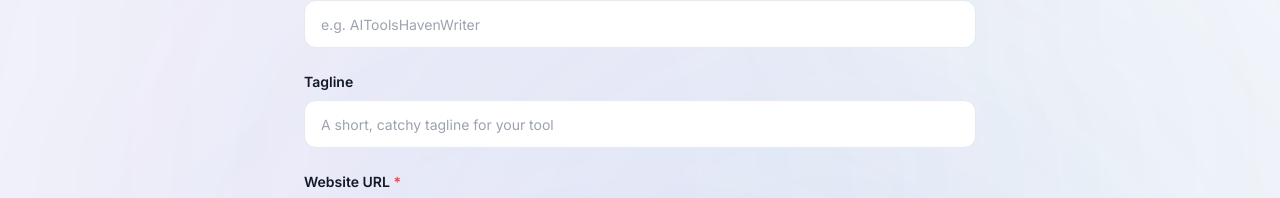
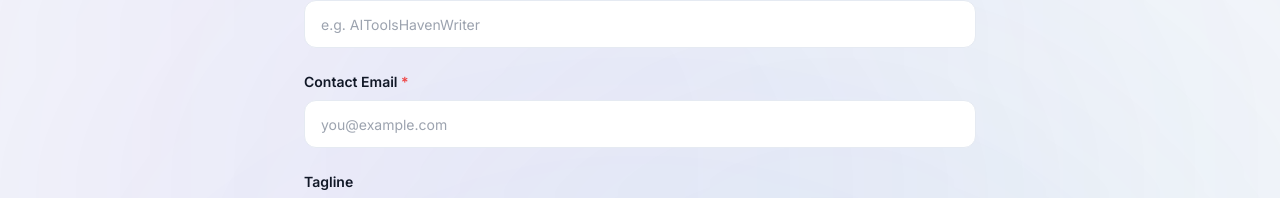
Before and after one commit to odidost/AIToolshaven, a Next.js app: page /submit/form in a window 1280 px wide. Shown: the part 391-589 px from the top of the page. Built offline with nearby package versions, Linux system fonts and the light colour scheme; no server answers; the database is empty.

Commit message:
feat: add legal pages, site configuration, and tool submission email server action

```diff
--- a/src/app/actions/submit-tool.ts
+++ b/src/app/actions/submit-tool.ts
@@ -4,6 +4,7 @@ import { Resend } from "resend";
 
 export async function sendSubmissionEmail(formData: {
   toolName: string;
+  contactEmail: string;
   websiteUrl: string;
   description: string;
   category: string;
@@ -29,6 +30,10 @@ export async function sendSubmissionEmail(formData: {
           <tr>
             <td style="padding: 8px 0; font-weight: bold; color: #475569; width: 150px;">Tool Name:</td>
             <td style="padding: 8px 0; color: #0f172a;">${formData.toolName}</td>
+          </tr>
+          <tr>
+            <td style="padding: 8px 0; font-weight: bold; color: #475569;">Contact Email:</td>
+            <td style="padding: 8px 0; color: #7C3AED;"><a href="mailto:${formData.contactEmail}" style="color: #7C3AED; text-decoration: none;">${formData.contactEmail}</a></td>
           </tr>
           <tr>
             <td style="padding: 8px 0; font-weight: bold; color: #475569;">Tagline:</td>
@@ -65,8 +70,9 @@ export async function sendSubmissionEmail(formData: {
 
   try {
     const { data, error } = await resend.emails.send({
-      from: "AIToolsHaven Submissions <onboarding@resend.dev>",
+      from: "AIToolsHaven Submissions <submissions@aitoolshaven.com>",
       to: "aitoolshaven@gmail.com",
+      replyTo: formData.contactEmail,
       subject: `New AI Tool Submission: ${formData.toolName} (${formData.plan})`,
       html: emailHtml,
     });
--- a/src/app/contact/page.tsx
+++ b/src/app/contact/page.tsx
@@ -10,8 +10,8 @@ export const metadata: Metadata = {
 const reasons = [
   { icon: "rocket_launch", title: "Submit a Tool", description: "Want to list your AI tool?", href: "/submit" },
   { icon: "business", title: "Sponsorships", description: "Advertise to our audience", href: "/submit" },
-  { icon: "newspaper", title: "Press & Media", description: "Press kit and interviews", href: "mailto:press@aitoolshaven.com" },
-  { icon: "bug_report", title: "Report an Issue", description: "Found a bug or bad listing?", href: "mailto:support@aitoolshaven.com" },
+  { icon: "newspaper", title: "Press & Media", description: "Press kit and interviews", href: "mailto:aitoolshaven@gmail.com?subject=Press Inquiry" },
+  { icon: "bug_report", title: "Report an Issue", description: "Found a bug or bad listing?", href: "mailto:aitoolshaven@gmail.com?subject=Report an Issue" },
 ];
 
 export default function ContactPage() {
@@ -65,10 +65,10 @@ export default function ContactPage() {
           For anything not covered above, drop us a line at:
         </p>
         <a
-          href="mailto:hello@aitoolshaven.com"
+          href="mailto:aitoolshaven@gmail.com?subject=General Inquiry"
           className="inline-flex items-center gap-2 rounded-full bg-slate-900 px-8 py-4 font-bold text-white transition-all duration-300 hover:-translate-y-1 hover:shadow-xl"
         >
-          hello@aitoolshaven.com
+          aitoolshaven@gmail.com
           <span className="material-symbols-outlined text-[18px]">open_in_new</span>
         </a>
         <p className="text-xs text-slate-400 mt-6">We typically respond within 1-2 business days.</p>
--- a/src/app/privacy-policy/page.tsx
+++ b/src/app/privacy-policy/page.tsx
@@ -52,7 +52,7 @@ We also automatically collect certain information about your device and how you
     },
     {
       title: "9. Contact Us",
-      content: `If you have any questions about this Privacy Policy, please contact us at: privacy@aitoolshaven.com`,
+      content: `If you have any questions about this Privacy Policy, please contact us at: aitoolshaven@gmail.com`,
     },
   ];
 
--- a/src/app/submit/form/page.tsx
+++ b/src/app/submit/form/page.tsx
@@ -31,6 +31,7 @@ function SubmitFormContent() {
 
   const [formData, setFormData] = useState({
     toolName: '',
+    contactEmail: '',
     websiteUrl: '',
     description: '',
     category: '',
@@ -54,6 +55,8 @@ function SubmitFormContent() {
   function validate(): boolean {
     const newErrors: Record<string, string> = {};
     if (!formData.toolName.trim()) newErrors.toolName = 'Tool name is required';
+    if (!formData.contactEmail.trim()) newErrors.contactEmail = 'Contact email is required';
+    else if (!/^[^\s@]+@[^\s@]+\.[^\s@]+$/.test(formData.contactEmail)) newErrors.contactEmail = 'Enter a valid email address';
     if (!formData.websiteUrl.trim()) newErrors.websiteUrl = 'Website URL is required';
     else if (!/^https?:\/\/.+\..+/.test(formData.websiteUrl)) newErrors.websiteUrl = 'Enter a valid URL';
     if (!formData.description.trim()) newErrors.description = 'Description is required';
@@ -76,7 +79,9 @@ function SubmitFormContent() {
         if (result.success) {
           setSubmitted(true);
         } else {
-          toast.error(result.error || "Failed to submit tool. Please try again.");
+          console.warn("Resend delivery failed:", result.error);
+          toast.warning(`Warning: Email could not be delivered to aitoolshaven@gmail.com (${result.error}). Proceeding anyway.`);
+          setSubmitted(true);
         }
       } catch (err) {
         toast.error("An unexpected error occurred during submission.");
@@ -176,6 +181,22 @@ function SubmitFormContent() {
               className={`w-full h-12 px-4 rounded-xl border bg-surface focus:outline-none focus:ring-2 focus:ring-primary focus:border-transparent text-sm ${errors.toolName ? 'border-red-400' : 'border-outline'}`}
             />
             {errors.toolName && <p className="text-red-500 text-xs mt-1">{errors.toolName}</p>}
+          </div>
+
+          {/* Contact Email */}
+          <div>
+            <label htmlFor="contact-email" className="block text-sm font-semibold text-on-surface mb-2">
+              Contact Email <span className="text-red-500">*</span>
+            </label>
+            <input
+              id="contact-email"
+              type="email"
+              placeholder="you@example.com"
+              value={formData.contactEmail}
+              onChange={(e) => setFormData(prev => ({ ...prev, contactEmail: e.target.value }))}
+              className={`w-full h-12 px-4 rounded-xl border bg-surface focus:outline-none focus:ring-2 focus:ring-primary focus:border-transparent text-sm ${errors.contactEmail ? 'border-red-400' : 'border-outline'}`}
+            />
+            {errors.contactEmail && <p className="text-red-500 text-xs mt-1">{errors.contactEmail}</p>}
           </div>
 
           {/* Tagline */}
--- a/src/app/terms/page.tsx
+++ b/src/app/terms/page.tsx
@@ -58,7 +58,7 @@ export default function TermsPage() {
     },
     {
       title: "11. Contact",
-      content: `If you have questions about these Terms, please contact us at: legal@aitoolshaven.com`,
+      content: `If you have questions about these Terms, please contact us at: aitoolshaven@gmail.com`,
     },
   ];
 
--- a/src/lib/config/site.ts
+++ b/src/lib/config/site.ts
@@ -24,7 +24,7 @@ export const siteConfig = {
   // Organization Info
   organization: {
     name: "AIToolsHaven",
-    email: "hello@aitoolshaven.com",
+    email: "aitoolshaven@gmail.com",
   },
 
   // Site author for metadata
```
